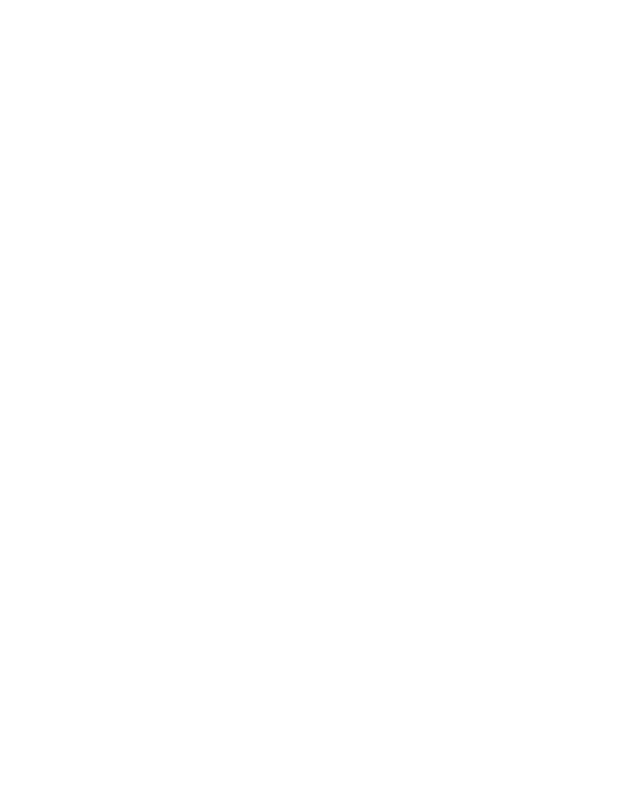
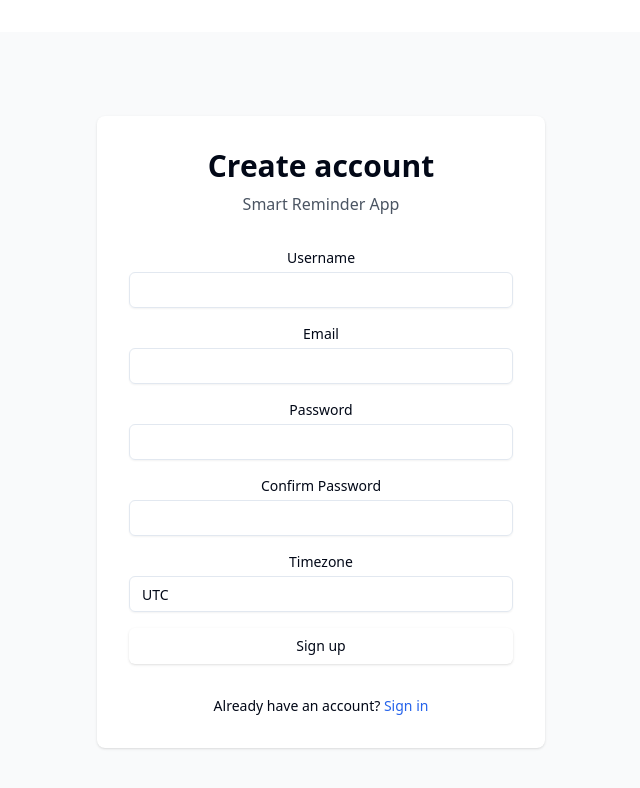
Before and after one commit to manishalama123/smart-reminder, a React app in the folder frontend/: page /register in a window 1280 px wide. Before the commit this address had no page. Shown: the top 788 px of the page, without its empty margins (319-959 px from the left). Built offline with nearby package versions, Linux system fonts and the light colour scheme; the HTML template or start-up script is replaced by a standard one.

Commit message:
Register user page

```diff
--- a/frontend/src/App.tsx
+++ b/frontend/src/App.tsx
@@ -3,6 +3,8 @@
 import { Button } from './components/ui/button'
 import { BrowserRouter as Router, Routes, Route } from 'react-router-dom'
 import Login from './pages/Login'
+import Register from './pages/Register'
+import Dashboard from './pages/Dashboard'
 
 function App() {
 
@@ -10,7 +12,10 @@
   return (
     <Router>
       <Routes>
-        <Route path="/" element={<Login />} />
+        <Route path="/login" element={<Login />} />
+        <Route path="/register" element={<Register />} />
+        <Route path="/dashboard" element={<Dashboard/>} />
+
 
       </Routes>
     </Router>
--- a/frontend/src/pages/Dashboard.tsx
+++ b/frontend/src/pages/Dashboard.tsx
@@ -0,0 +1,9 @@
+
+
+export default function Dashboard() {
+  return (
+    <div>
+      Welcome to the dashboard
+    </div>
+  )
+}
--- a/frontend/src/pages/Login.tsx
+++ b/frontend/src/pages/Login.tsx
@@ -69,7 +69,7 @@
                 </form>
 
                 <p className='text-center text-sm'>Don't have an account?{' '}
-                    <Link to='/' className="text-blue-600 hover:underline">
+                    <Link to='/register' className="text-blue-600 hover:underline">
                         Sign up
                     </Link></p>
 
--- a/frontend/src/pages/Register.tsx
+++ b/frontend/src/pages/Register.tsx
@@ -0,0 +1,129 @@
+import { useState } from 'react';
+import { useNavigate, Link } from 'react-router-dom';
+import { Button } from '@/components/ui/button';
+import { Input } from '@/components/ui/input';
+import { useAuthStore } from '@/stores/authStore';
+
+export default function Register() {
+  const [formData, setFormData] = useState({
+    username: '',
+    email: '',
+    password: '',
+    password2: '',
+    timezone: 'UTC',
+  });
+  const [error, setError] = useState('');
+  const [loading, setLoading] = useState(false);
+
+  const register = useAuthStore((state) => state.register);
+  const navigate = useNavigate();
+
+  const handleSubmit = async (e: React.FormEvent) => {
+    e.preventDefault();
+    setError('');
+
+    if (formData.password !== formData.password2) {
+      setError("Passwords don't match");
+      return;
+    }
+
+    setLoading(true);
+    try {
+      await register(formData);
+      navigate('/dashboard');
+    } catch (err: any) {
+      const errors = err.response?.data;
+      if (errors) {
+        const errorMsg = Object.values(errors).flat().join(' ');
+        setError(errorMsg);
+      } else {
+        setError('Registration failed. Please try again.');
+      }
+    } finally {
+      setLoading(false);
+    }
+  };
+
+  return (
+    <div className="min-h-screen flex items-center justify-center bg-gray-50">
+      <div className="max-w-md w-full space-y-8 p-8 bg-white rounded-lg shadow">
+        <div>
+          <h2 className="text-3xl font-bold text-center">Create account</h2>
+          <p className="mt-2 text-center text-gray-600">
+            Smart Reminder App
+          </p>
+        </div>
+
+        <form onSubmit={handleSubmit} className="space-y-4">
+          {error && (
+            <div className="p-3 bg-red-50 border border-red-200 text-red-600 rounded text-sm">
+              {error}
+            </div>
+          )}
+
+          <div>
+            <label className="block text-sm font-medium mb-1">Username</label>
+            <Input
+              type="text"
+              value={formData.username}
+              onChange={(e) => setFormData({...formData, username: e.target.value})}
+              required
+            />
+          </div>
+
+          <div>
+            <label className="block text-sm font-medium mb-1">Email</label>
+            <Input
+              type="email"
+              value={formData.email}
+              onChange={(e) => setFormData({...formData, email: e.target.value})}
+              required
+            />
+          </div>
+
+          <div>
+            <label className="block text-sm font-medium mb-1">Password</label>
+            <Input
+              type="password"
+              value={formData.password}
+              onChange={(e) => setFormData({...formData, password: e.target.value})}
+              required
+              minLength={8}
+            />
+          </div>
+
+          <div>
+            <label className="block text-sm font-medium mb-1">Confirm Password</label>
+            <Input
+              type="password"
+              value={formData.password2}
+              onChange={(e) => setFormData({...formData, password2: e.target.value})}
+              required
+            />
+          </div>
+
+          <div>
+            <label className="block text-sm font-medium mb-1">Timezone</label>
+            <Input
+              type="text"
+              value={formData.timezone}
+              onChange={(e) => setFormData({...formData, timezone: e.target.value})}
+              placeholder="e.g., Asia/Kathmandu"
+            />
+          </div>
+
+          <Button type="submit" className="w-full" disabled={loading}>
+            {loading ? 'Creating account...' : 'Sign up'}
+          </Button>
+        </form>
+
+        <p className="text-center text-sm">
+          Already have an account?{' '}
+          <Link to="/login" className="text-blue-600 hover:underline">
+            Sign in
+          </Link>
+        </p>
+      </div>
+    </div>
+  );
+}
```
